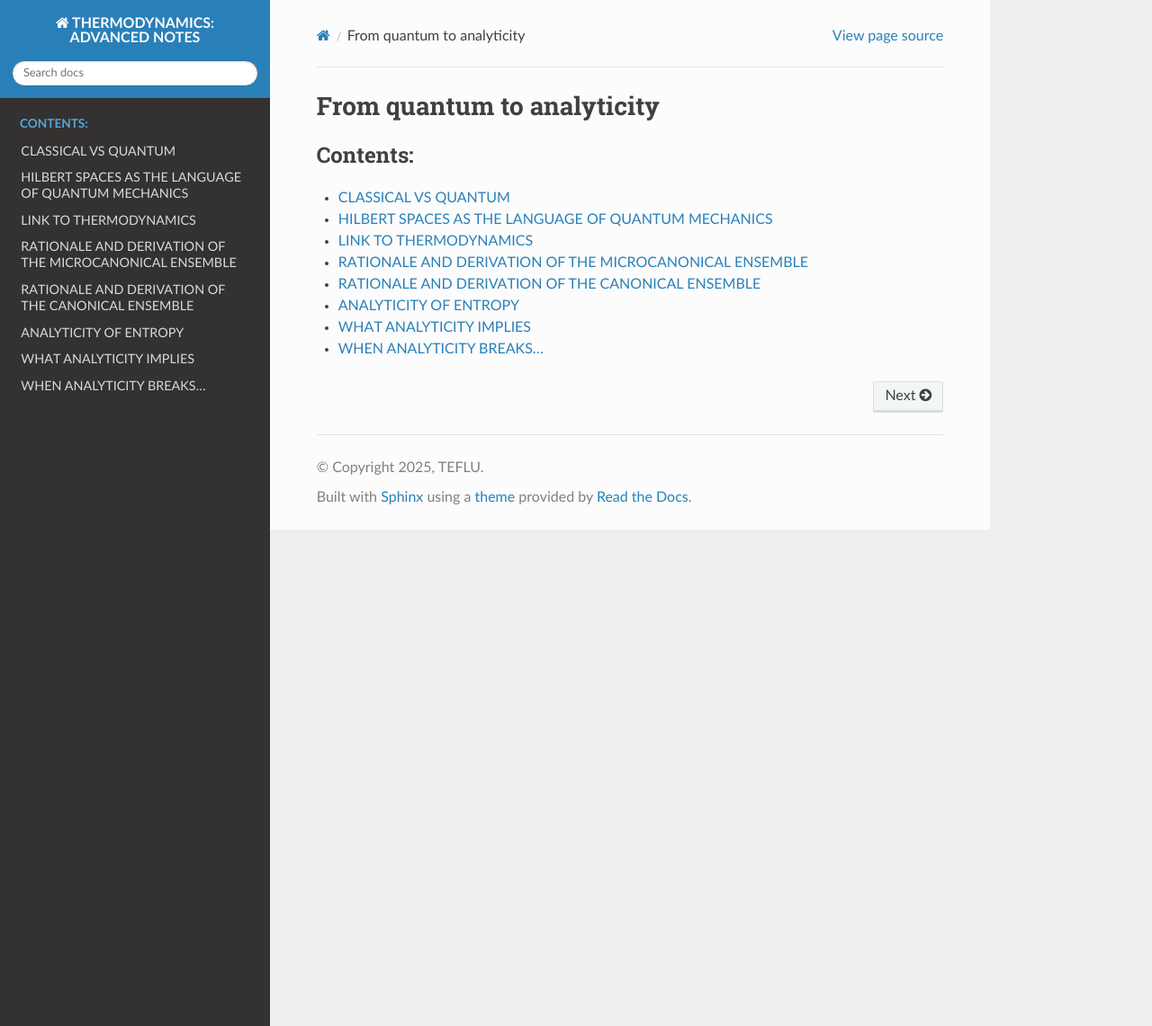
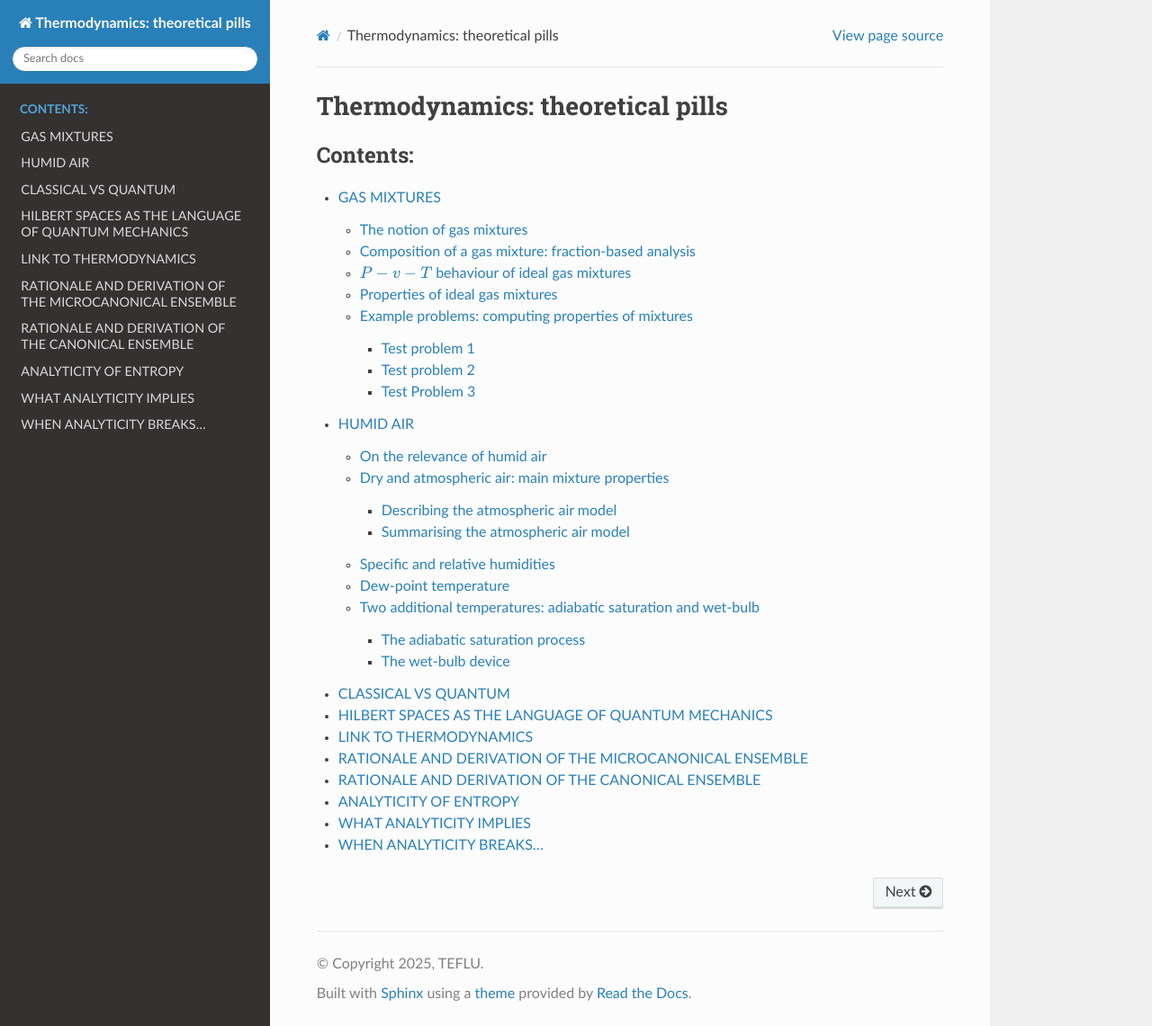
Before and after one commit to azarketa/Thermodynamics-theoretical-pills, a Sphinx documentation site: the page built from source/index.rst, in a window 1280 px wide and 1141 px high. Shown: the whole window at 90% size. Built offline with Sphinx 7.4.7 and the Read the Docs theme 3.1.0, drawn with Linux system fonts in a browser that asks for light colours.

Commit message:
Add files via upload

```diff
--- a/source/_static/custom.css
+++ /dev/null
@@ -1,5 +0,0 @@
-/* Allow wrapping in all table cells */
-table.docutils td {
-  white-space: normal !important;
-  word-break: break-word;
-}
--- a/source/conf.py
+++ b/source/conf.py
@@ -6,7 +6,7 @@
 # -- Project information -----------------------------------------------------
 # https://www.sphinx-doc.org/en/master/usage/configuration.html#project-information
 
-project = "THERMODYNAMICS: ADVANCED NOTES"
+project = 'Thermodynamics: theoretical pills'
 copyright = '2025, TEFLU'
 author = 'TEFLU'
 
--- a/source/index.rst
+++ b/source/index.rst
@@ -3,11 +3,13 @@
    You can adapt this file completely to your liking, but it should at least
    contain the root `toctree` directive.
 
-From quantum to analyticity
+Thermodynamics: theoretical pills
 ==================================================
 
 .. toctree::
    :maxdepth: 4
    :caption: Contents:
 
+   Gas_mixtures
+   Humid_air
    from_quantum_to_analyticity
```
Also changed, not shown: source/Gas_mixtures.md (+1 -1 lines), source/from_quantum_to_analyticity.md (+4 -0 lines).
